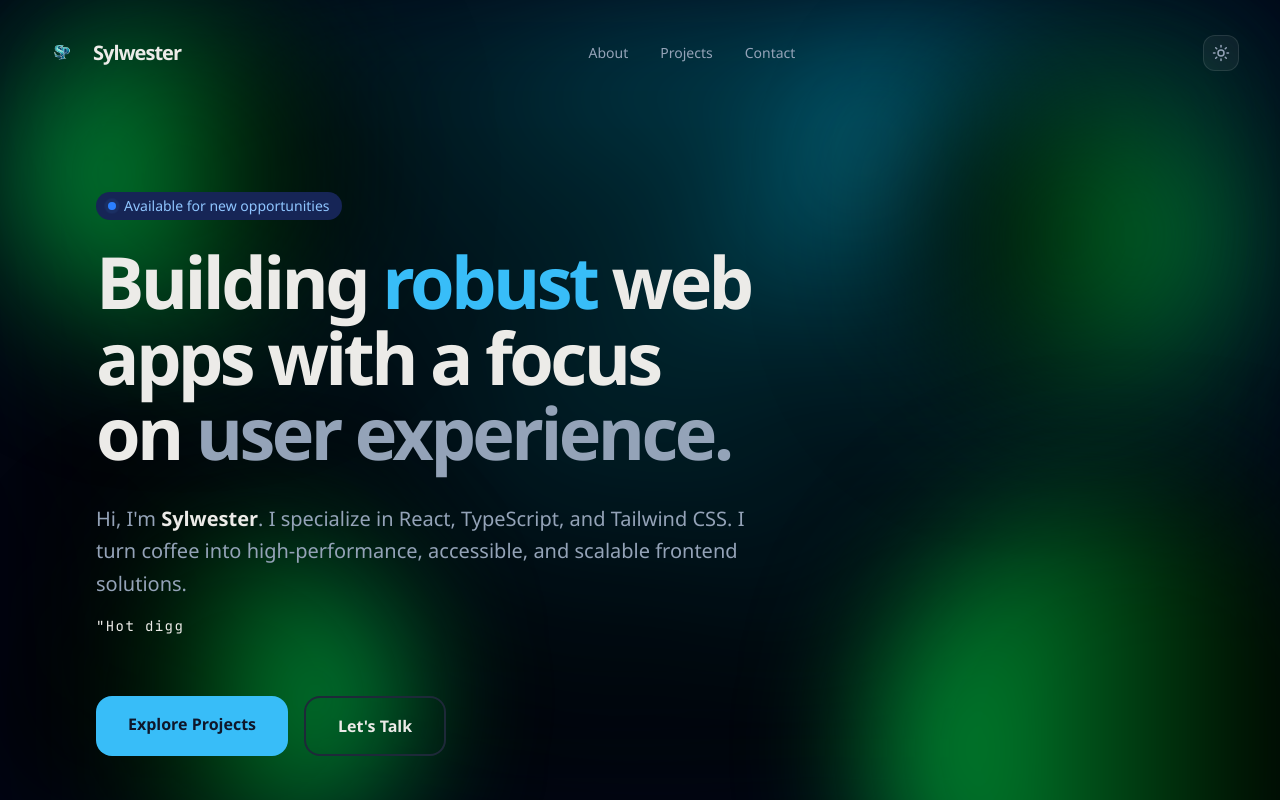
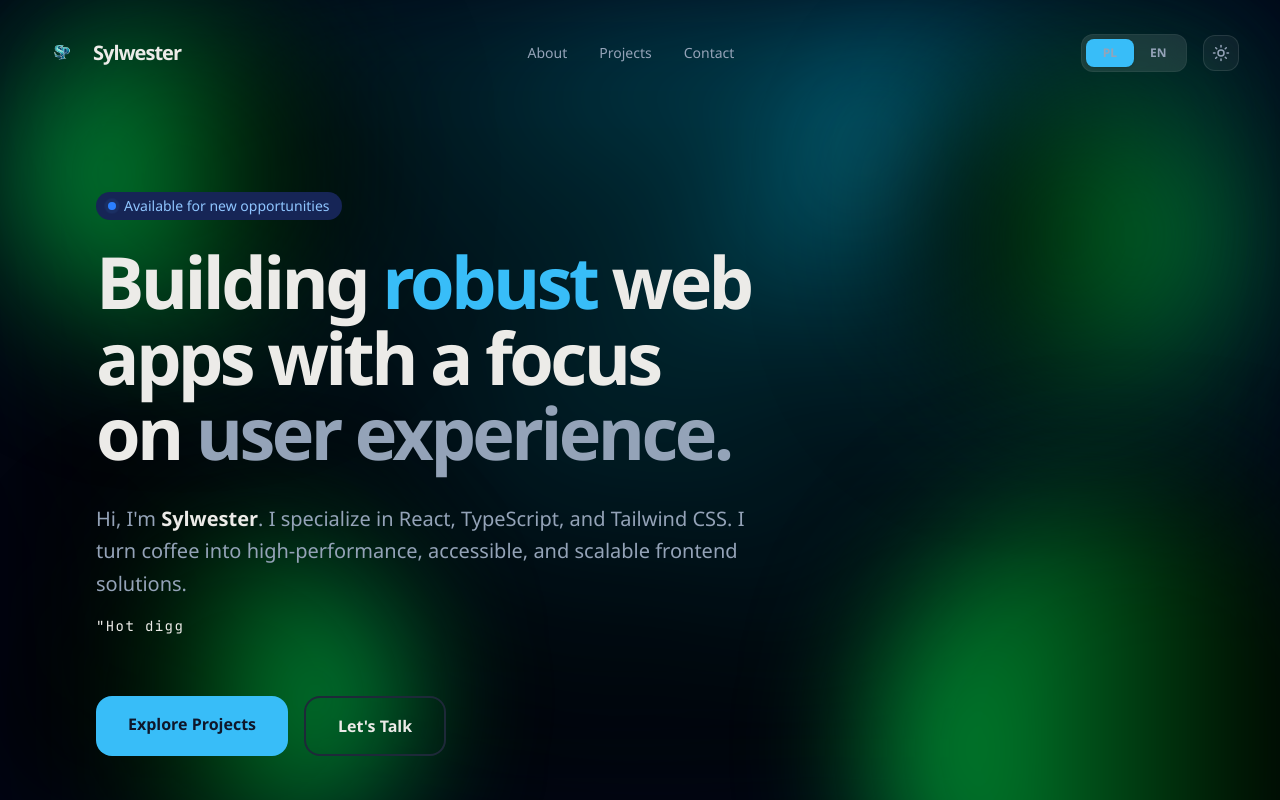
Before and after one commit to PSylwester/Portfolio, a React (Vite) app: page /Contact in a window 1280 px wide. Shown: the top 800 px of the page. Built offline with nearby package versions, Linux system fonts and the light colour scheme.

Commit message:
add lang detector, create lang switching component, add styles

```diff
--- a/package.json
+++ b/package.json
@@ -23,6 +23,7 @@
     "express": "^5.2.1",
     "express-rate-limit": "^8.4.1",
     "i18next": "^26.1.0",
+    "i18next-browser-languagedetector": "^8.2.1",
     "lucide-react": "^0.513.0",
     "nodemailer": "^8.0.7",
     "react": "^19.1.1",
--- a/src/components/sections/About.tsx
+++ b/src/components/sections/About.tsx
@@ -1,3 +1,4 @@
+import { useTranslation } from 'react-i18next';
 import { Container } from '../ui/Container';
 import { Code2, Briefcase, User } from 'lucide-react';
 interface Skill {
@@ -41,6 +42,7 @@ const experiences: Experience[] = [
 ];
 
 export default function About() {
+  const { t } = useTranslation();
   return (
     <section id="about">
       <Container className="relative py-24">
@@ -60,7 +62,9 @@ export default function About() {
 
             <div className="flex items-center gap-3 mb-6 text-blue-400">
               <User size={24} />
-              <h3 className="text-2xl font-bold text-[color:var(--color-foreground)]">Who I Am</h3>
+              <h3 className="text-2xl font-bold text-[color:var(--color-foreground)]">
+                {t('about.who_am_i')}
+              </h3>
             </div>
 
             <p className="text-[color:var(--color-foreground)] leading-relaxed text-lg">
@@ -78,7 +82,7 @@ export default function About() {
             <div className="flex items-center gap-3 mb-8 text-purple-400">
               <Code2 size={24} />
               <h3 className="text-xl font-bold text-[color:var(--color-foreground)]">
-                Technical Skills
+                {t('about.skills')}
               </h3>
             </div>
 
@@ -105,7 +109,7 @@ export default function About() {
             <div className="flex items-center gap-3 mb-8 text-pink-400">
               <Briefcase size={24} />
               <h3 className="text-xl font-bold text-[color:var(--color-foreground)]">
-                Work Experience
+                {t('about.experience')}
               </h3>
             </div>
 
--- a/src/components/sections/Navbar.tsx
+++ b/src/components/sections/Navbar.tsx
@@ -1,7 +1,8 @@
 import { useState, useEffect } from 'react';
 import { DEFAULT_NAV_ITEMS } from '@/config/navigation';
 import { Moon, Sun, Menu, X } from 'lucide-react';
-
+import LanguageSelector from '../ui/LanguageSelector';
+import i18n from '@/i18n';
 interface NavbarProps {
   logo?: string;
   logoText?: string;
@@ -93,6 +94,9 @@ export function Navbar({ logo, logoText = 'Sylwester' }: NavbarProps) {
           </div>
 
           <div className="flex items-center gap-4">
+            <div className="hidden md:block">
+              <LanguageSelector />
+            </div>
             <button
               onClick={toggleTheme}
               className="p-2 rounded-xl dark:bg-white/5 bg-black/5 border dark:border-white/10 border-black/10 text-text-muted hover:text-[var(--color-foreground)] dark:hover:bg-white/10 hover:bg-black/10 transition-all cursor-pointer"
@@ -111,18 +115,33 @@ export function Navbar({ logo, logoText = 'Sylwester' }: NavbarProps) {
         </div>
 
         {mobileMenuOpen && (
-          <div className="md:hidden absolute top-full left-4 right-4 mt-2 glass border border-white/10 rounded-2xl p-4 animate-in slide-in-from-top-4 duration-300 overflow-hidden">
+          <div className="md:hidden absolute top-full left-4 right-4 mt-2 glass border border-white/10 rounded-2xl p-4 animate-in slide-in-from-top-4 duration-300 overflow-hidden shadow-2xl">
             <div className="flex flex-col gap-2">
+              {/* Linki Nawigacyjne */}
               {DEFAULT_NAV_ITEMS.map((item, index) => (
                 <a
                   key={index}
                   href={`#${item.label.toLowerCase()}`}
                   onClick={closeMobileMenu}
-                  className="text-text-muted hover:text-blue-500 font-medium py-3 px-4 rounded-xl hover:bg-white/5 transition-colors"
+                  className="text-[color:var(--color-text-muted)] hover:text-blue-500 font-medium py-3 px-4 rounded-xl hover:bg-white/5 transition-colors"
                 >
+                  {/* Tu używamy t() jeśli klucze w DEFAULT_NAV_ITEMS odpowiadają tym w JSON */}
                   {item.label}
                 </a>
               ))}
+
+              {/* Linia oddzielająca (Separator) */}
+              <div className="h-px bg-white/10 my-2 mx-2" />
+
+              {/* Sekcja zmiany języka */}
+              <div className="flex items-center justify-between px-4 py-2">
+                <span className="text-sm font-medium text-[color:var(--color-text-muted)]">
+                  {i18n.language === 'pl' ? 'Język' : 'Language'}
+                </span>
+
+                {/* Twój komponent */}
+                <LanguageSelector />
+              </div>
             </div>
           </div>
         )}
--- /dev/null
+++ b/src/components/ui/LanguageSelector.tsx
@@ -0,0 +1,44 @@
+import { useTranslation } from 'react-i18next';
+
+export default function LanguageSelector() {
+  const { i18n } = useTranslation();
+
+  const changeLanguage = (lng: string) => {
+    i18n.changeLanguage(lng);
+  };
+
+  return (
+    <div className="relative flex items-center bg-black/10 dark:bg-white/10 p-1 rounded-xl border border-white/5 backdrop-blur-md">
+      {/* Pływające tło (aktywne podświetlenie) */}
+      <div
+        className={`absolute h-[calc(100%-8px)] w-[calc(50%-4px)] bg-blue-600 dark:bg-accent rounded-lg shadow-sm transition-all duration-300 ease-out ${
+          i18n.language === 'en' ? 'translate-x-full' : 'translate-x-0'
+        }`}
+      />
+
+      {/* Przycisk PL */}
+      <button
+        onClick={() => changeLanguage('pl')}
+        className={`relative z-10 px-4 py-1.5 text-xs font-bold transition-colors duration-300 w-12 ${
+          i18n.language === 'pl'
+            ? 'text-white dark:text-[#0f172a]'
+            : 'text-[color:var(--color-text-muted)] hover:text-[color:var(--color-foreground)]'
+        }`}
+      >
+        PL
+      </button>
+
+      {/* Przycisk EN */}
+      <button
+        onClick={() => changeLanguage('en')}
+        className={`relative z-10 px-4 py-1.5 text-xs font-bold transition-colors duration-300 w-12 ${
+          i18n.language === 'en'
+            ? 'text-white dark:text-[#0f172a]'
+            : 'text-[color:var(--color-text-muted)] hover:text-[color:var(--color-foreground)]'
+        }`}
+      >
+        EN
+      </button>
+    </div>
+  );
+}
--- a/src/i18n.ts
+++ b/src/i18n.ts
@@ -1,16 +1,23 @@
 import i18n from 'i18next';
 import { initReactI18next } from 'react-i18next';
+import LanguageDetector from 'i18next-browser-languagedetector'; // Importuj detektor
 
 import enTranslation from './locales/en.json';
 import plTranslation from './locales/pl.json';
 
-i18n.use(initReactI18next).init({
+i18n
+  .use(LanguageDetector)
+  .use(initReactI18next)
+  .init({
     resources: {
       en: { translation: enTranslation },
       pl: { translation: plTranslation },
     },
-  lng: 'pl',
     fallbackLng: 'en',
+    detection: {
+      order: ['localStorage', 'navigator'],
+      caches: ['localStorage'],
+    },
     interpolation: {
       escapeValue: false,
     },
```
Also changed, not shown: 1 other file (tests, documents, lock files or other folders). Lines whose indentation alone changed are shown as unchanged.
